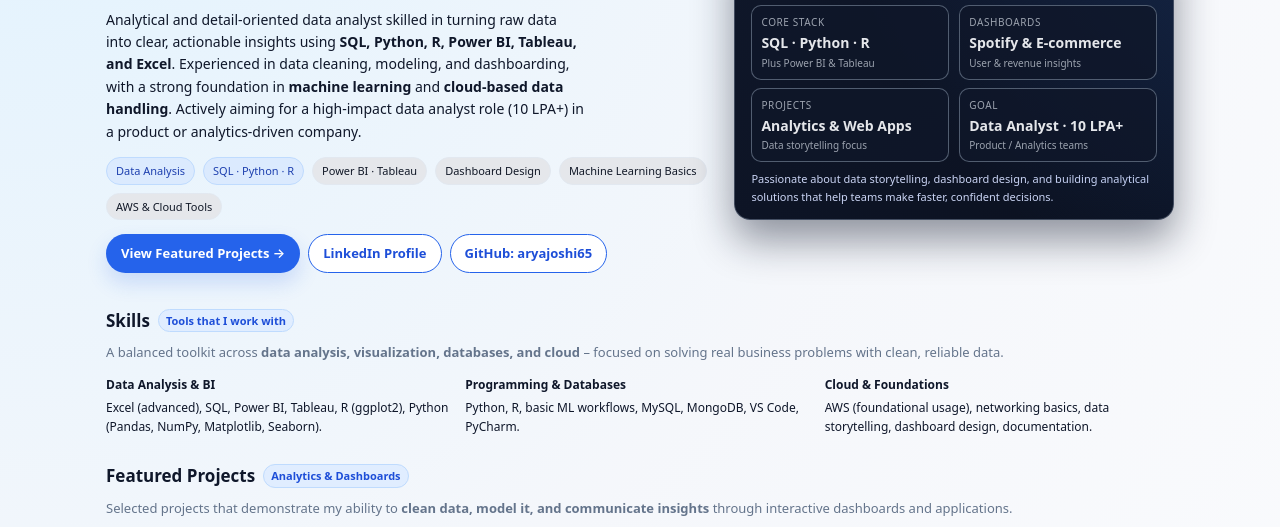
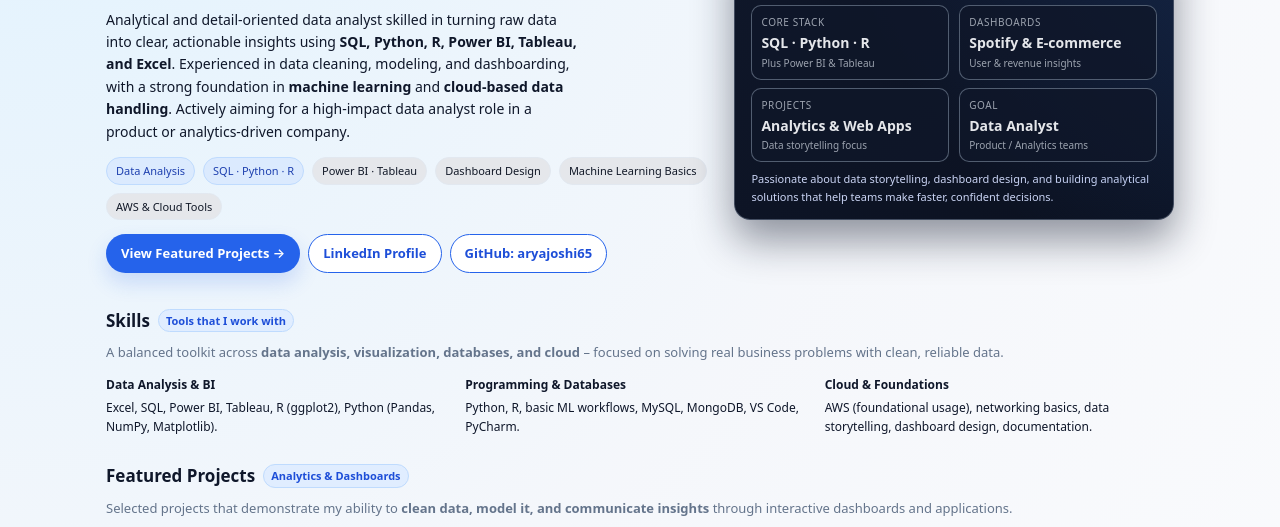
Before and after one commit to aryajoshi65/aryajoshi65.github.io, a plain HTML site: page index.html in a window 1280 px wide. Shown: the part 247-774 px from the top of the page. Drawn offline with Linux system fonts and the light colour scheme.

```diff
--- a/index.html
+++ b/index.html
@@ -516,7 +516,7 @@
           Analytical and detail-oriented data analyst skilled in turning raw data into clear, actionable insights using
           <strong>SQL, Python, R, Power BI, Tableau, and Excel</strong>. Experienced in data cleaning, modeling, and dashboarding,
           with a strong foundation in <strong>machine learning</strong> and <strong>cloud-based data handling</strong>.
-          Actively aiming for a high-impact data analyst role (10 LPA+) in a product or analytics-driven company.
+          Actively aiming for a high-impact data analyst role in a product or analytics-driven company.
         </p>
 
         <div class="hero-tags">
@@ -576,7 +576,7 @@
             </div>
             <div class="metric">
               <div class="metric-label">Goal</div>
-              <div class="metric-value">Data Analyst · 10 LPA+</div>
+              <div class="metric-value">Data Analyst</div>
               <div class="metric-sub">Product / Analytics teams</div>
             </div>
           </div>
@@ -603,7 +603,7 @@
         <div>
           <div class="skill-col-title">Data Analysis & BI</div>
           <div class="skill-list">
-            Excel (advanced), SQL, Power BI, Tableau, R (ggplot2), Python (Pandas, NumPy, Matplotlib, Seaborn).
+            Excel, SQL, Power BI, Tableau, R (ggplot2), Python (Pandas, NumPy, Matplotlib).
           </div>
         </div>
         <div>
@@ -818,7 +818,7 @@
         <div class="card">
           <h3 class="card-title">What I’m looking for</h3>
           <p class="card-body">
-            I’m actively looking for a <strong>Data Analyst / BI Analyst role</strong> (target: 10 LPA+) where I can:
+            I’m actively looking for a <strong>Data Analyst / BI Analyst role</strong> where I can:
           </p>
           <ul class="card-body" style="padding-left:16px;">
             <li>Work with real-world datasets in SQL, Python, and R.</li>
```
